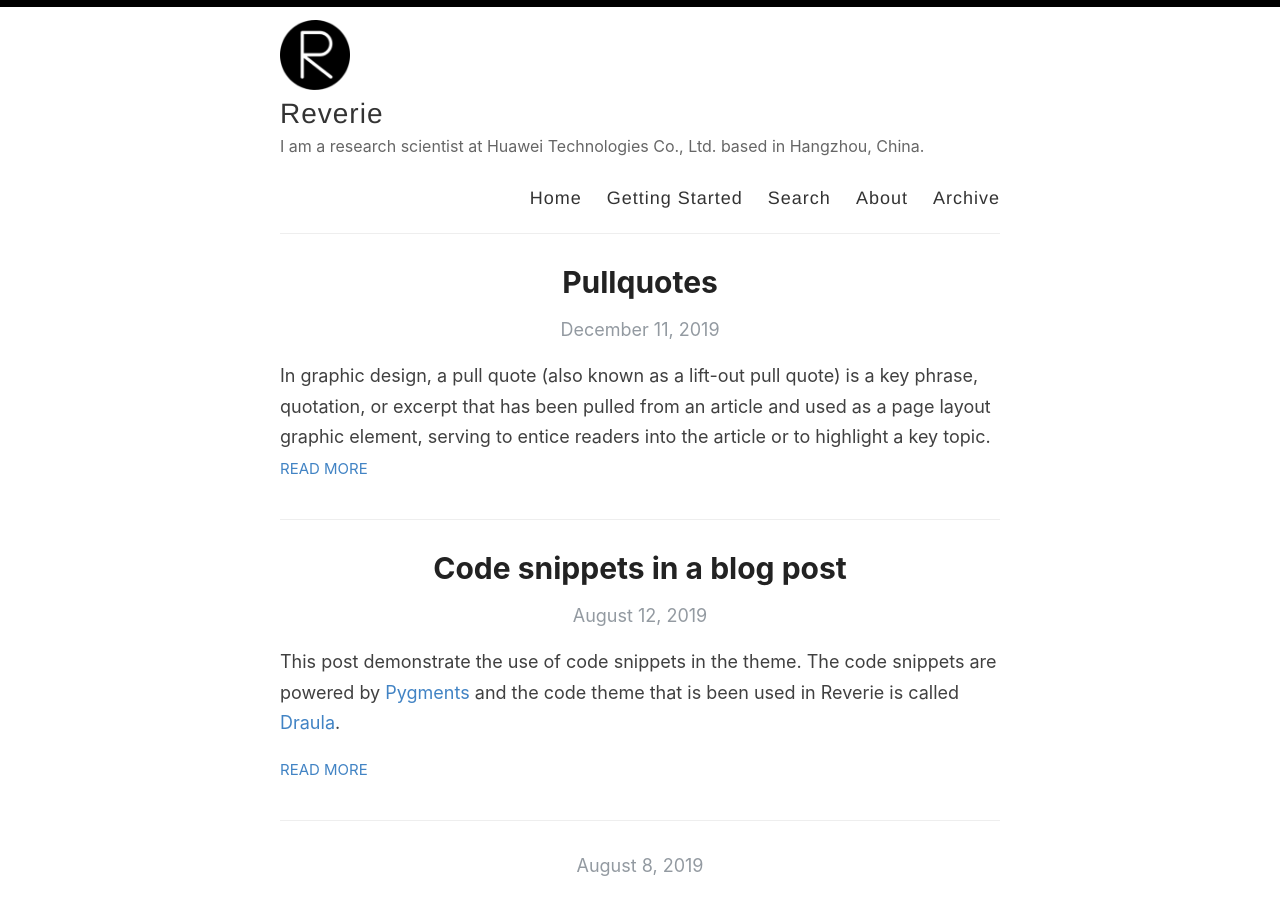
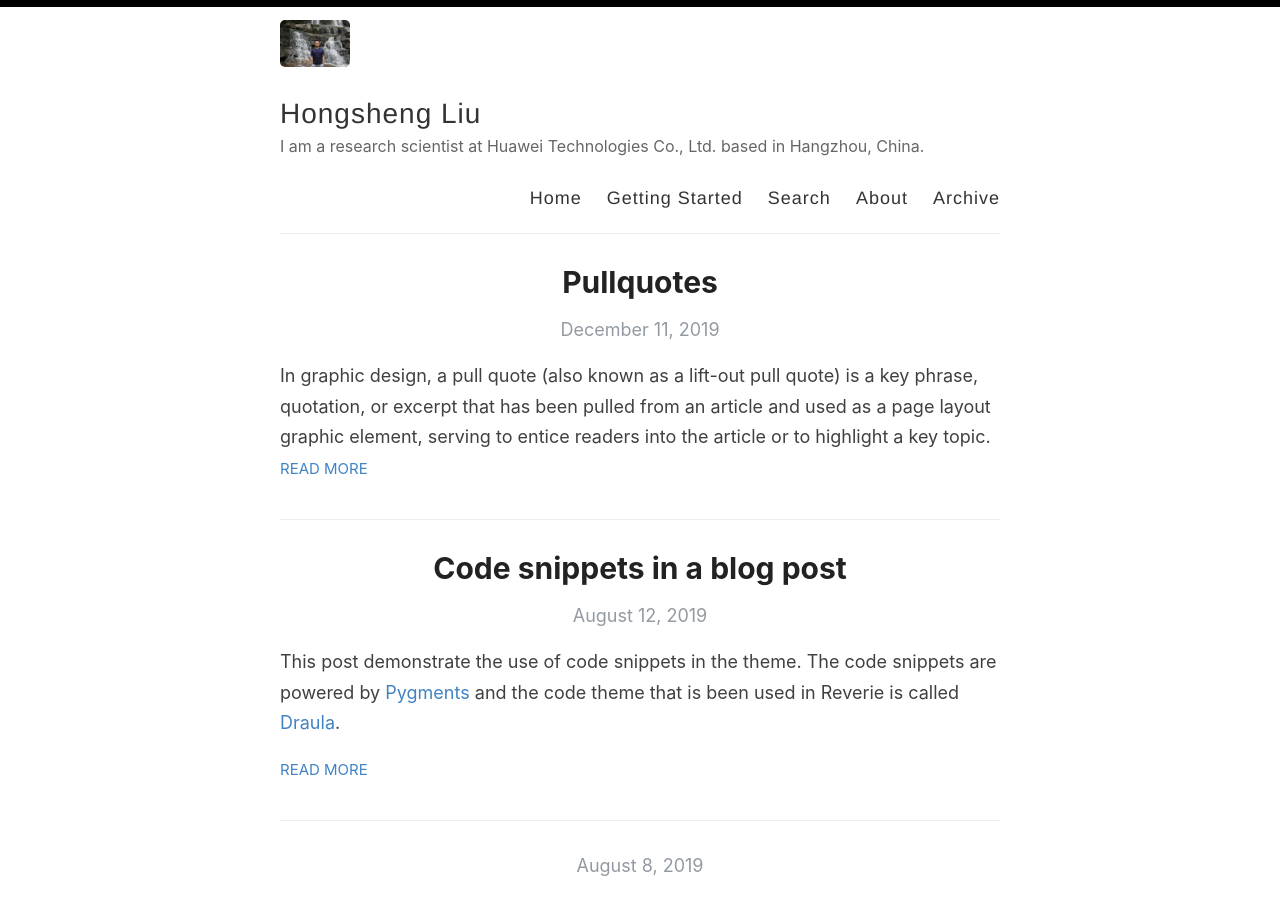
Before and after one commit to hsliuustc/hsliuustc.github.io, a Jekyll site: the page built from index.html, in a window 1280 px wide and 900 px high. Built offline with Jekyll 4.4.1, drawn with Linux system fonts in a browser that asks for light colours; the list of posts is cut into pages by our own code.

Commit message:
update name and image

```diff
--- a/_config.yml
+++ b/_config.yml
@@ -3,7 +3,7 @@
 #
 
 # Name of your site (displayed in the header)
-name: Reverie
+name: Hongsheng Liu
 
 # Name of the author
 author: Hongsheng Liu
@@ -12,7 +12,7 @@ author: Hongsheng Liu
 description: I am a research scientist at Huawei Technologies Co., Ltd. based in Hangzhou, China.
 
 # URL of your avatar or profile pic (you could use your GitHub profile pic)
-avatar: /images/reverie.png
+avatar: /images/hsliu.png
 
 #
 # Flags below are optional
```
Also changed, not shown: images/hsliu.png (added).
